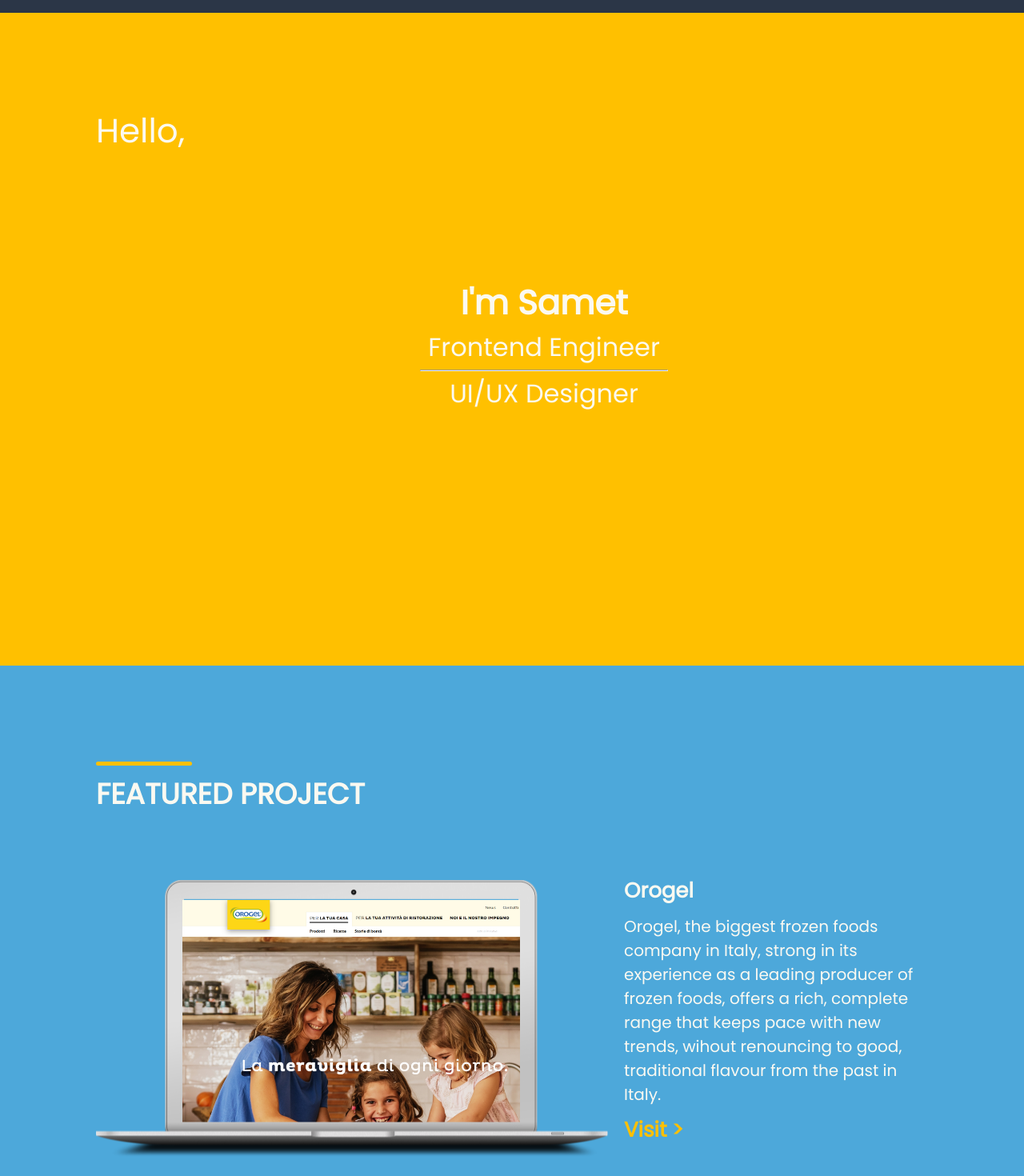
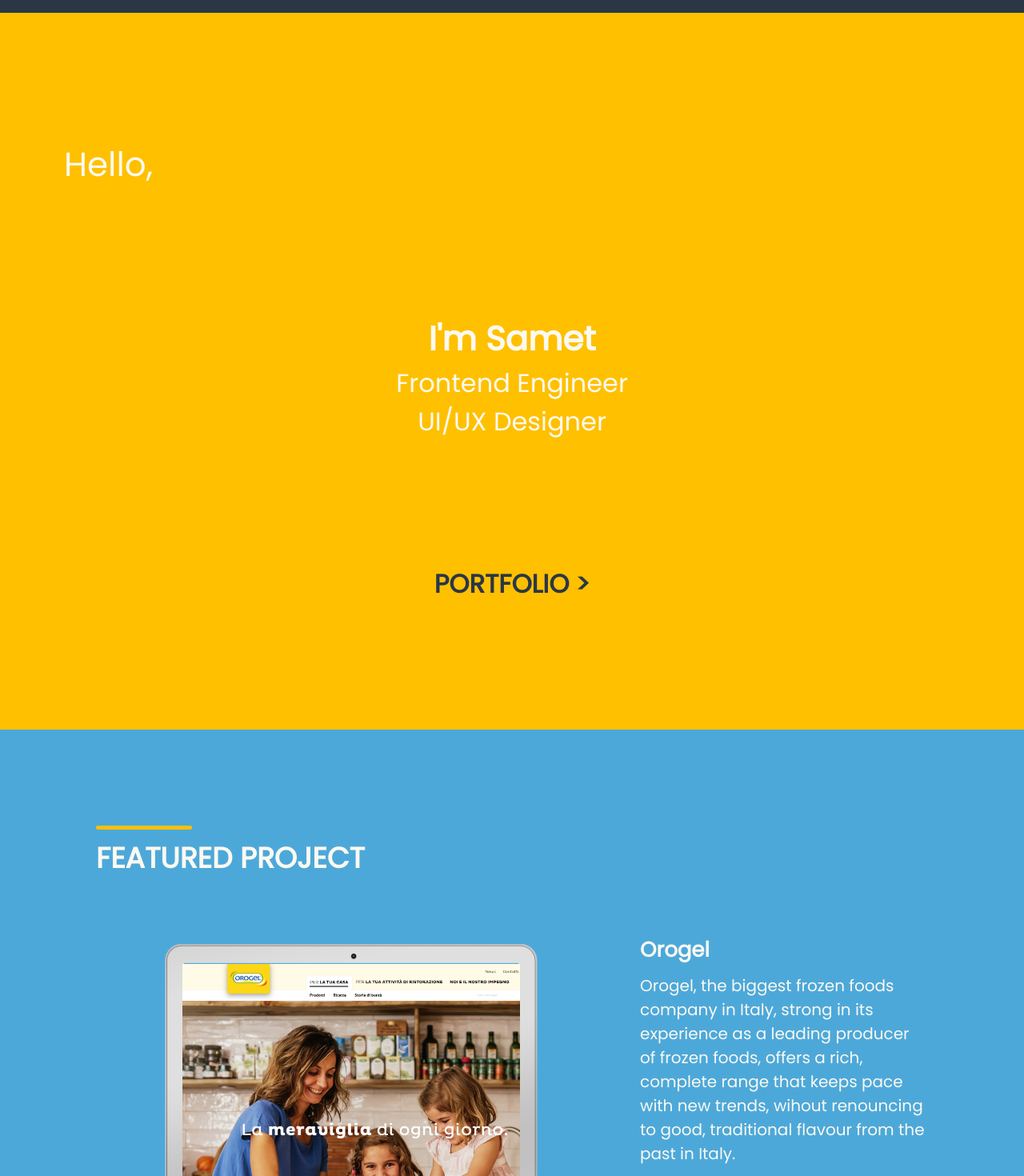
Before and after one commit to sametkaraca/portfolio, a React (Create React App) app: page / in a window 1280 px wide. Shown: the part 80-1550 px from the top of the page at 80% size. Built offline with nearby package versions, Linux system fonts and the light colour scheme.

Commit message:
Home has been cleaned.

```diff
--- a/src/components/Home/HomeHeader.jsx
+++ b/src/components/Home/HomeHeader.jsx
@@ -1,5 +1,4 @@
 import React from "react";
-import { Link } from "react-router-dom";
 import style from "../../styles/components/_home.module.scss";
 
 export const HomeHeader = () => {
@@ -11,14 +10,14 @@ export const HomeHeader = () => {
       <div className={style.home_header_name}>
         <h1 className={style.home_header_name__text}> I'm Samet</h1>
         <h3 className={style.home_header_name__subtext}>
-          Frontend Engineer <hr className={style.home_header_name__line} />{" "}
+          Frontend Engineer <br />
           UI/UX Designer
         </h3>
       </div>
       <div className={style.home_header_portfolio}>
-        <Link className={style.home_header_portfolio__link} to={`/project`}>
+        <a className={style.home_header_portfolio__link} href={`/project`}>
           Portfolio &gt;
-        </Link>
+        </a>
       </div>
     </section>
   );
--- a/src/styles/components/_base.module.scss
+++ b/src/styles/components/_base.module.scss
@@ -16,6 +16,8 @@ html {
 body {
   font-family: $font-poppins, serif;
   font-size: 1.6rem;
+  color: $color-bianca;
+  font-weight: lighter;
 }
 
 a {
@@ -28,6 +30,7 @@ h1 {
 
 h2 {
   font-size: 3.6rem;
+  text-transform: uppercase;
 }
 
 h3 {
--- a/src/styles/components/_home.module.scss
+++ b/src/styles/components/_home.module.scss
@@ -3,32 +3,24 @@
 .home_header {
   height: 92vh;
   background-color: $color-amber;
+  color: $color-bianca;
   display: grid;
   align-items: center;
   padding: 4rem;
 
-  &_salute {
-    &__text {
-      color: $color-bianca;
-      font-weight: lighter;
-    }
+  &_salute__text {
+    font-weight: lighter;
   }
 
-  &_name {
-    color: $color-bianca;
-    &__subtext {
-      font-weight: lighter;
-    }
-    &__line {
-      width: 42vw;
-    }
+  &_name__subtext {
+    font-weight: lighter;
   }
 
   &_portfolio {
     display: block;
     &__link {
-      color: $color-amber;
-      display: block;
+      font-weight: bold;
+      color: $color-ebony-clay;
       font-size: 3.2rem;
       text-transform: uppercase;
     }
@@ -43,14 +35,13 @@
   color: $color-bianca;
 
   &_container {
-    margin-top: 4rem;
-    &_title {
-      text-transform: uppercase;
+    &_visual {
+      margin-top: 4rem;
     }
 
     &_content {
       &__text {
-        padding: 1rem 0;
+        margin: 1rem 0;
       }
 
       &__title {
@@ -68,7 +59,6 @@
   background-color: $color-jade;
   display: grid;
   align-items: center;
-  color: $color-bianca;
   padding: 4rem;
 
   &_top_container {
@@ -80,13 +70,6 @@
 
     &_title {
       text-transform: uppercase;
-    }
-
-    &_visual {
-      margin-bottom: 1.2rem;
-      &__img {
-        margin-bottom: 1.2rem;
-      }
     }
 
     &_content {
@@ -119,7 +102,6 @@
 
     &__content {
       font-style: italic;
-      font-weight: lighter;
     }
 
     &__name {
@@ -132,75 +114,34 @@
   }
 }
 
-//TABLET
 @media screen and (min-width: $size-tablet) {
   .home_header {
-    padding-left: 8rem;
+    padding: 8rem;
   }
 
   .home_project {
     padding: 8rem;
-
-    &_container {
-      margin-top: 4rem;
-      &_visual {
-        margin-top: 4rem;
-        &__img {
-          max-width: 60%;
-        }
-      }
-    }
   }
 
   .home_services {
     padding: 8rem;
-
-    &_container {
-      margin-top: 4rem;
-    }
-
-    &_visual__img {
-      max-width: 100%;
-    }
   }
 
   .home_comment {
     padding: 8rem;
   }
-
-  .home_header_name__line {
-    width: 24vw;
-  }
 }
 
-//DESKTOP
 @media screen and (min-width: $size-desktop) {
   .home_header {
-    padding-left: 12rem;
-
-    &_container {
-      margin-top: 4rem;
-    }
-
     &_name {
       text-align: center;
-      &__subtext {
-        font-weight: lighter;
-      }
-      &__line {
-        margin: 0.4rem auto;
-        width: 42vw;
-      }
     }
 
     &_portfolio {
       text-align: center;
-      display: block;
       &__link {
-        color: $color-amber;
-        display: block;
         font-size: 3.2rem;
-        text-transform: uppercase;
       }
     }
   }
@@ -209,7 +150,6 @@
     padding: 12rem;
 
     &_container {
-      margin-top: 0;
       display: grid;
       grid-template-columns: 1fr 1fr;
       grid-template-rows: auto 1fr; //As wide as its content
@@ -224,17 +164,13 @@
         grid-column: 1/2;
         grid-row: 2/3;
         align-self: center;
-        padding-right: 2rem;
-
-        &__img {
-          min-width: 500px;
-        }
       }
 
       &_content {
         grid-column: 2/3;
         grid-row: 2/3;
         margin: auto;
+        margin-left: 4rem;
       }
     }
   }
@@ -243,7 +179,6 @@
     padding: 12rem;
 
     &_container {
-      margin-top: 4rem;
       display: grid;
       grid-template-columns: 1fr 1fr;
       grid-template-rows: auto 1fr; //As wide as its content
@@ -258,17 +193,13 @@
         grid-column: 2/3;
         grid-row: 2/3;
         margin: 8rem auto;
-        margin-left: 2rem;
+        margin-left: 4rem;
       }
 
       &_visual {
         grid-column: 1/2;
         grid-row: 2/3;
         align-self: center;
-
-        &__img {
-          min-width: 500px;
-        }
       }
     }
   }
@@ -276,8 +207,4 @@
   .home_comment {
     padding: 12rem;
   }
-
-  .home_header_name__line {
-    width: 24vw;
-  }
 }
```
